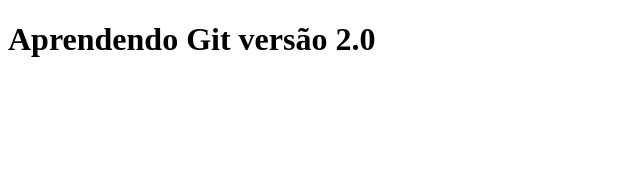
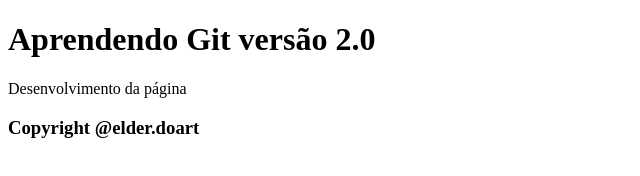
Before and after one commit to elderssj4/curso-git-alura, a plain HTML site: page index.html in a window 1280 px wide. Shown: the whole page, without its empty margins (0-640 px from the left). Drawn offline with Linux system fonts and the light colour scheme.

Commit message:
adiciona div e h6

```diff
--- a/index.html
+++ b/index.html
@@ -8,5 +8,7 @@
 </head>
 <body>
     <h1>Aprendendo Git versão 2.0</h1>
+    <div>Desenvolvimento da página</div>
+    <h3>Copyright @elder.doart</h3>
 </body>
 </html>
```
